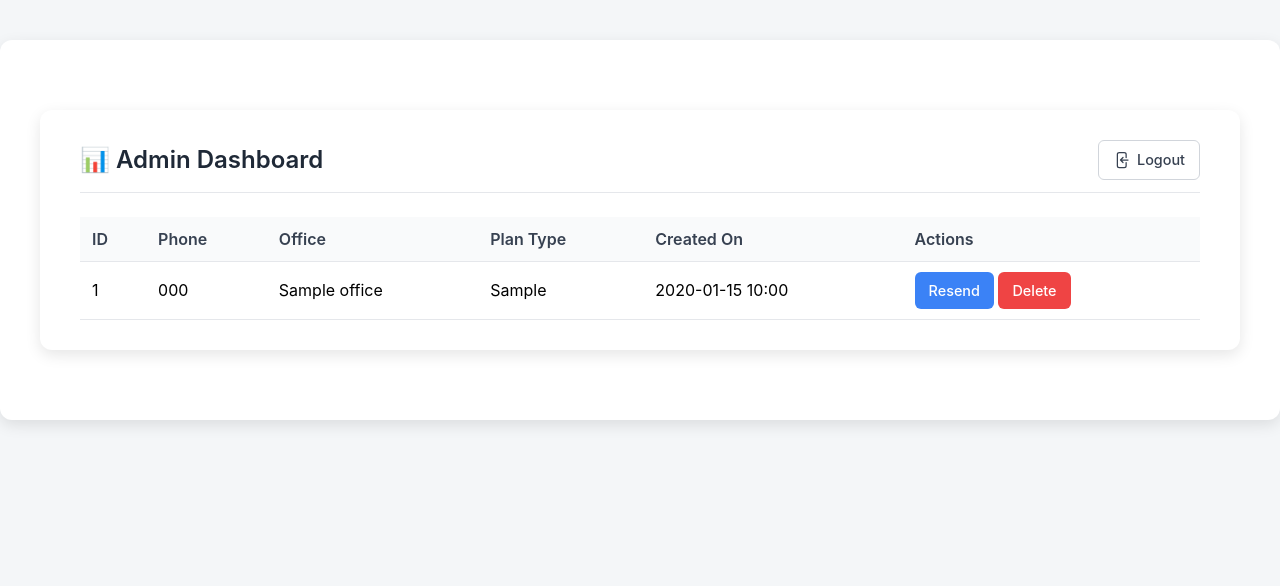
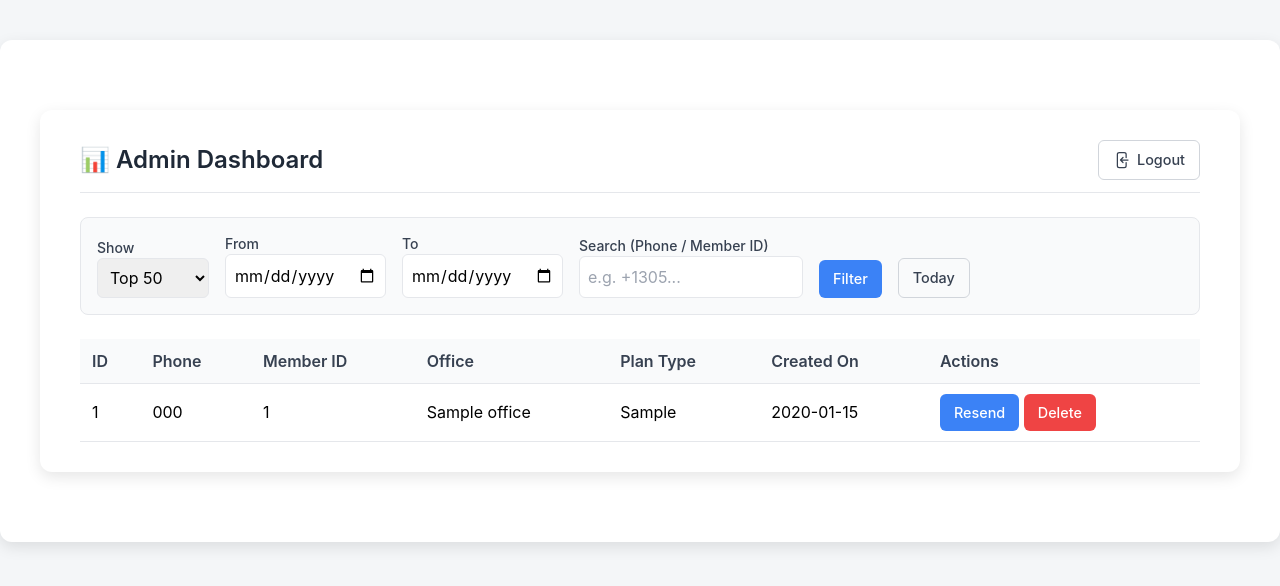
Before and after one commit to JustTenshi/Submit-a-text, a FastAPI app: page /admin in a window 1280 px wide. Shown: the top 586 px of the page. Run offline with FastAPI, Linux system fonts and the light colour scheme; the visitor is signed in with stand-in values (Sample User, id 1); a database or web service that is not in the repository returns one stand-in record (values such as "Sample title"); some libraries are stand-ins or nearby versions.

Commit message:
admin dashboard update 1.2

```diff
--- a/main.py
+++ b/main.py
@@ -7,6 +7,7 @@ import os
 import re
 import requests
 from starlette.middleware.sessions import SessionMiddleware
+from datetime import datetime, date
 
 
 # Load environment variables
@@ -90,38 +91,60 @@ async def login(request: Request, username: str = Form(...), password: str = For
 
 
 @app.get("/admin", response_class=HTMLResponse)
-async def admin_home(request: Request, msg: str = None):
+async def admin_home(
+    request: Request,
+    limit: int = 50,
+    from_date: str = None,
+    to_date: str = None,
+    today: bool = False,
+    search: str = None
+):
     if not request.session.get("logged_in"):
         return RedirectResponse(url="/", status_code=303)
 
-    sales_rows = fetch_all("""
-        SELECT id, phone, office, plan_type, created_on
+    query = """
+        SELECT id, phone, health_id, office, plan_type, created_on
         FROM sales
-        ORDER BY created_on DESC
-        LIMIT 50;
-    """)
+    """
+    where_clauses = []
+    params = []
+
+    if today:
+        where_clauses.append("DATE(created_on) = CURRENT_DATE")
+    if from_date and to_date:
+        where_clauses.append("DATE(created_on) BETWEEN %s AND %s")
+        params.extend([from_date, to_date])
+    elif from_date:
+        where_clauses.append("DATE(created_on) >= %s")
+        params.append(from_date)
+    elif to_date:
+        where_clauses.append("DATE(created_on) <= %s")
+        params.append(to_date)
+    if search:
+        where_clauses.append("(phone ILIKE %s OR health_id ILIKE %s)")
+        search_term = f"%{search}%"
+        params.extend([search_term, search_term])
+
+    if where_clauses:
+        query += " WHERE " + " AND ".join(where_clauses)
+
+    query += " ORDER BY created_on DESC LIMIT %s;"
+    params.append(limit)
+
+    sales_rows = fetch_all(query, tuple(params))
 
     return templates.TemplateResponse(
         "admin_home.html",
-        {"request": request, "sales": sales_rows, "msg": msg}
+        {
+            "request": request,
+            "sales": sales_rows,
+            "limit": limit,
+            "from_date": from_date,
+            "to_date": to_date,
+            "search": search
+        }
     )
 
-
-
-@app.get("/admin/sale/{sale_id}", response_class=HTMLResponse)
-async def admin_lead(request: Request, sale_id: int):
-    if not request.session.get("logged_in"):
-        return RedirectResponse(url="/", status_code=303)
-
-
-    sale = fetch_one("SELECT * FROM sales WHERE id=%s;", (sale_id,))
-    if not sale:
-        return HTMLResponse("<h3>Sale not found</h3>", status_code=404)
-
-    return templates.TemplateResponse(
-        "admin_lead.html",
-        {"request": request, "lead": sale}
-    )
 
 
 # ======================
--- a/templates/admin_home.html
+++ b/templates/admin_home.html
@@ -110,6 +110,32 @@
         border-color: #9ca3af;
     }
 
+    form {
+        background: #f9fafb;
+        border: 1px solid #e5e7eb;
+        padding: 16px;
+        border-radius: 8px;
+        }
+        label {
+          color: #374151;
+        }
+
+    form {
+      background: #f9fafb;
+      border: 1px solid #e5e7eb;
+      padding: 16px;
+      border-radius: 8px;
+    }
+    input[type="text"], input[type="date"], select {
+      outline: none;
+    }
+    input:focus, select:focus {
+      border-color: #3b82f6;
+      box-shadow: 0 0 0 2px rgba(59,130,246,0.2);
+    }
+
+
+
   </style>
 </head>
 <body>
@@ -145,11 +171,50 @@
       <div class="alert alert-error">🗑️ Record deleted successfully.</div>
     {% endif %}
 
+    <!-- Filters -->
+<!-- Filters -->
+<form method="get" action="/admin" class="flex flex-wrap items-end gap-4 mb-6">
+  <div>
+    <label for="limit" class="block text-sm font-medium text-gray-700">Show</label>
+    <select name="limit" id="limit" class="border rounded-md p-2 w-28">
+      <option value="10" {% if limit == 10 %}selected{% endif %}>Top 10</option>
+      <option value="50" {% if limit == 50 %}selected{% endif %}>Top 50</option>
+      <option value="100" {% if limit == 100 %}selected{% endif %}>Top 100</option>
+    </select>
+  </div>
+
+  <div>
+    <label for="from_date" class="block text-sm font-medium text-gray-700">From</label>
+    <input type="date" name="from_date" id="from_date" value="{{ from_date or '' }}" class="border rounded-md p-2">
+  </div>
+
+  <div>
+    <label for="to_date" class="block text-sm font-medium text-gray-700">To</label>
+    <input type="date" name="to_date" id="to_date" value="{{ to_date or '' }}" class="border rounded-md p-2">
+  </div>
+
+  <div>
+    <label for="search" class="block text-sm font-medium text-gray-700">Search (Phone / Member ID)</label>
+    <input type="text" name="search" id="search" placeholder="e.g. +1305..." value="{{ search or '' }}" class="border rounded-md p-2 w-56">
+  </div>
+
+  <div>
+    <button type="submit" class="btn btn-resend">Filter</button>
+  </div>
+
+  <div>
+    <a href="/admin?today=true" class="btn btn-outline">Today</a>
+  </div>
+</form>
+
+
+
     <table>
   <thead>
     <tr>
       <th>ID</th>
       <th>Phone</th>
+      <th>Member ID</th>
       <th>Office</th>
       <th>Plan Type</th>
       <th>Created On</th>
@@ -161,9 +226,10 @@
     <tr>
       <td>{{ sale.id }}</td>
       <td>{{ sale.phone }}</td>
+      <td>{{ sale.health_id or '' }}</td>
       <td>{{ sale.office }}</td>
       <td>{{ sale.plan_type }}</td>
-          <td>{{ sale.created_on.strftime("%Y-%m-%d %H:%M") if sale.created_on else "" }}</td>
+      <td>{{ sale.created_on.strftime("%Y-%m-%d") if sale.created_on else "" }}</td>
       <td>
         <a href="/admin/resend/{{ sale.id }}" class="btn btn-resend">Resend</a>
         <a href="/admin/delete/{{ sale.id }}" class="btn btn-delete" onclick="return confirm('Delete this record?')">Delete</a>
@@ -172,6 +238,7 @@
     {% endfor %}
   </tbody>
 </table>
+
 
 
   </div>
```
Lines whose indentation alone changed are shown as unchanged.
